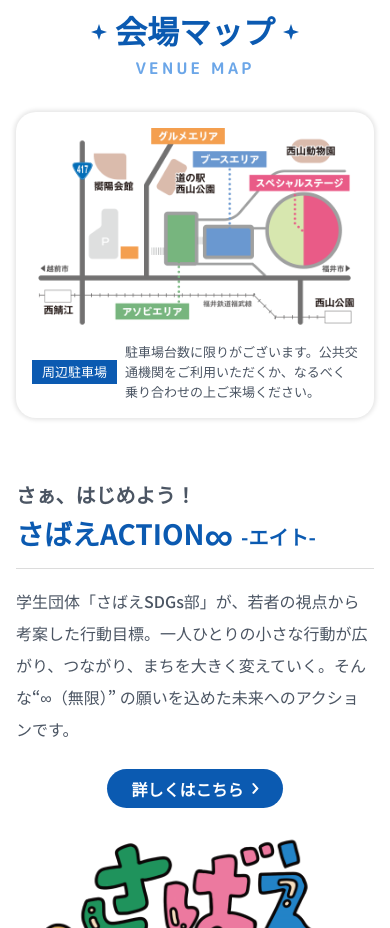
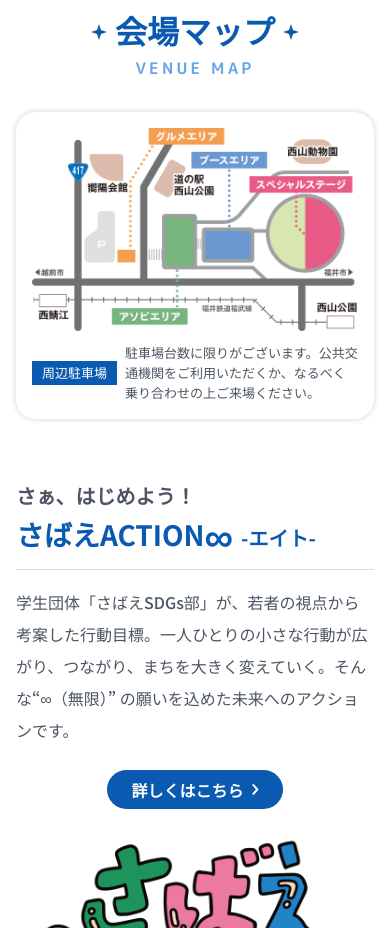
Before and after one commit to Ktjm-555/sabae-2026, a Next.js app: page / in a window 390 px wide. Shown: the part 7900-8828 px from the top of the page. Built offline with nearby package versions, Linux system fonts and the light colour scheme.

Commit message:
会場マップの差し替え

```diff
--- a/src/components/VenueMapSection.tsx
+++ b/src/components/VenueMapSection.tsx
@@ -20,17 +20,17 @@ export function VenueMapSection() {
               <Image
                 src={withBasePath(venueMap.mapImageSp)}
                 alt={venueMap.mapAlt}
-                width={370}
-                height={229}
-                className="h-auto w-full max-w-[370px] lg:hidden"
-                sizes="(max-width: 1024px) 100vw, 370px"
+                width={354}
+                height={220}
+                className="h-auto w-full max-w-[354px] lg:hidden"
+                sizes="(max-width: 1024px) 100vw, 354px"
               />
             ) : null}
             <Image
               src={withBasePath(venueMap.mapImage)}
               alt={venueMap.mapAlt}
               width={742}
-              height={459}
+              height={461}
               className={`h-auto w-full max-w-[742px] ${venueMap.mapImageSp ? "hidden lg:block" : ""}`}
               sizes="742px"
             />
```
Also changed, not shown: public/images/venue-map/venue-map-pc.png, public/images/venue-map/venue-map-sp.png.
